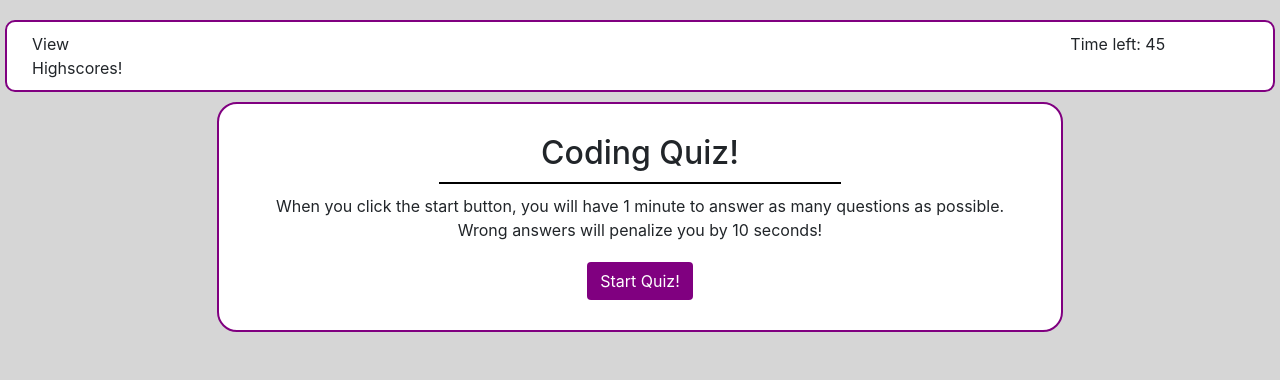
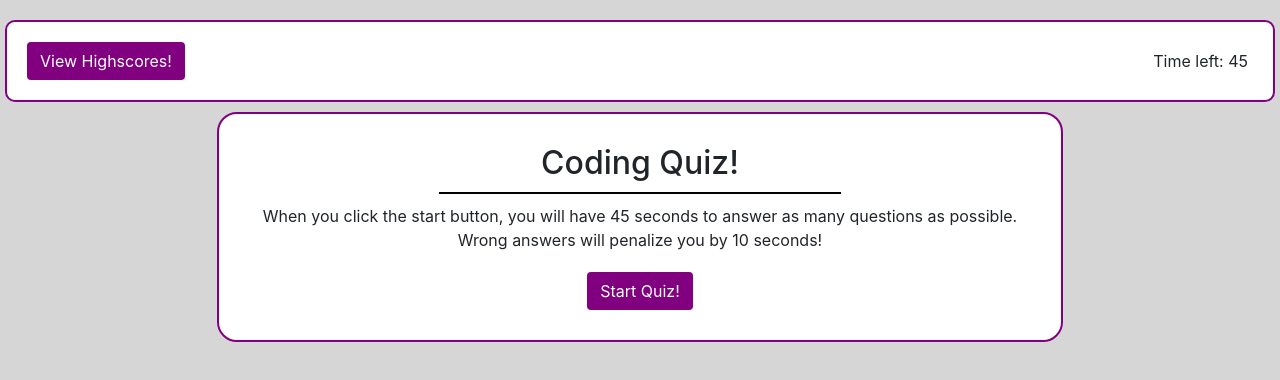
Before and after one commit to Jacee94/coding-quiz-2, a plain HTML site: page index.html in a window 1280 px wide. Drawn offline with nearby package versions, Linux system fonts and the light colour scheme.

Commit message:
final css touchups

```diff
--- a/assets/css/main.css
+++ b/assets/css/main.css
@@ -20,6 +20,10 @@ h2{
 
 section{
     text-align: center;
+}
+
+#time-display{
+    text-align: right;
 }
 
 #quiz-card{
--- a/index.html
+++ b/index.html
@@ -10,8 +10,8 @@
 </head>
 <body>
     <!-- Header -->
-    <header class="row justify-content-between">
-        <div id="view-highscores" onclick="viewHighScores()" class="col-1">View Highscores!</div>
+    <header class="row justify-content-between align-items-center">
+        <button id="view-highscores" class="btn" onclick="viewHighScores()" class="col-1">View Highscores!</button>
 
         <div id="time-display" class="col-2">Time left: <span id=time-left></span></div>
     </header>
@@ -20,7 +20,7 @@
         <div id="quiz-card" class="col-8">
             <h2 id="quiz-card-title" class="col-6">Coding Quiz!</h2>
             <div id="instructions">When you click the start button, you will have
-                1 minute to answer as many questions as possible. <br> Wrong answers will
+                45 seconds to answer as many questions as possible. <br> Wrong answers will
                 penalize you by 10 seconds!
             </div>
             <button id="start-quiz-btn" class="btn">Start Quiz!</button>
```
